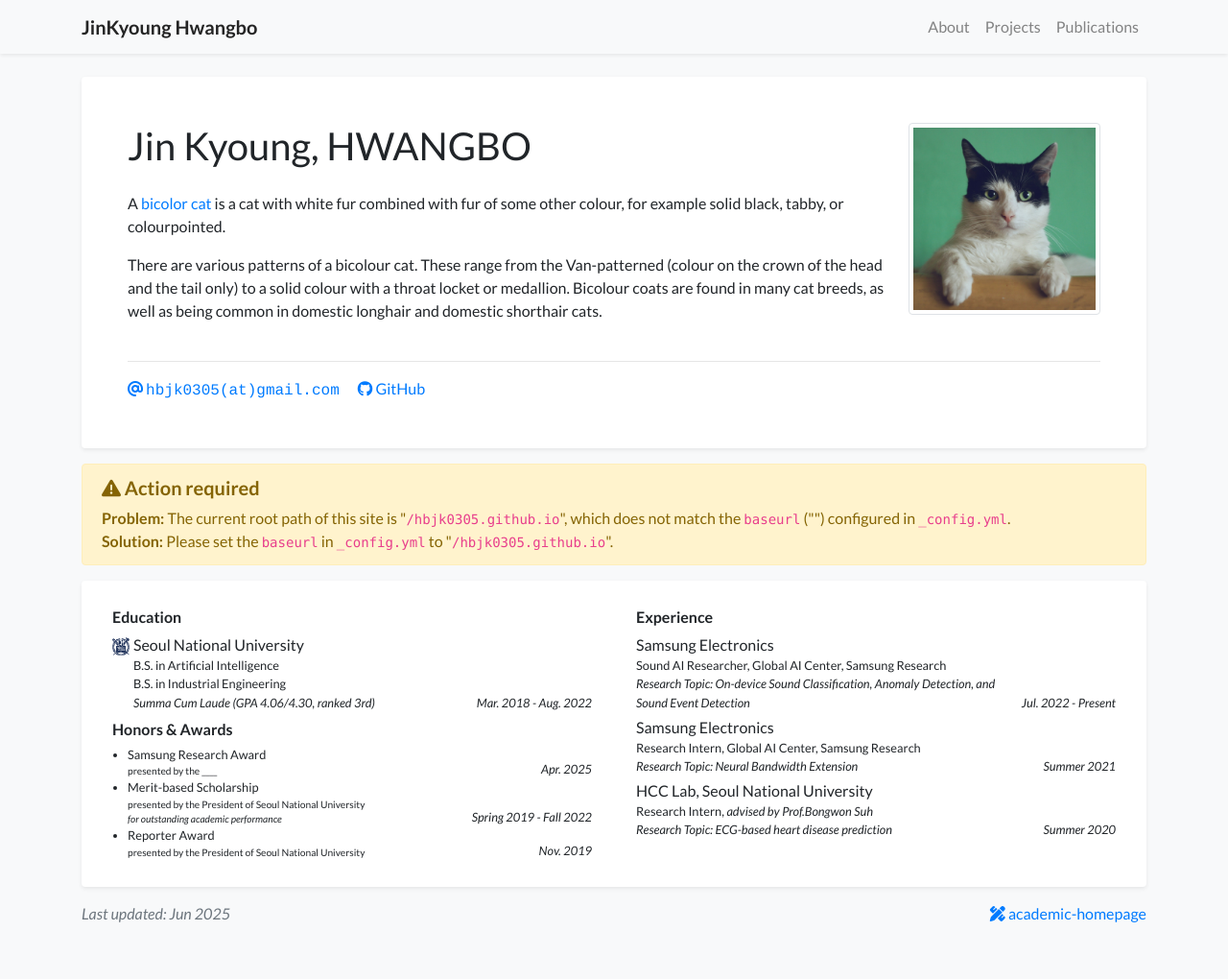
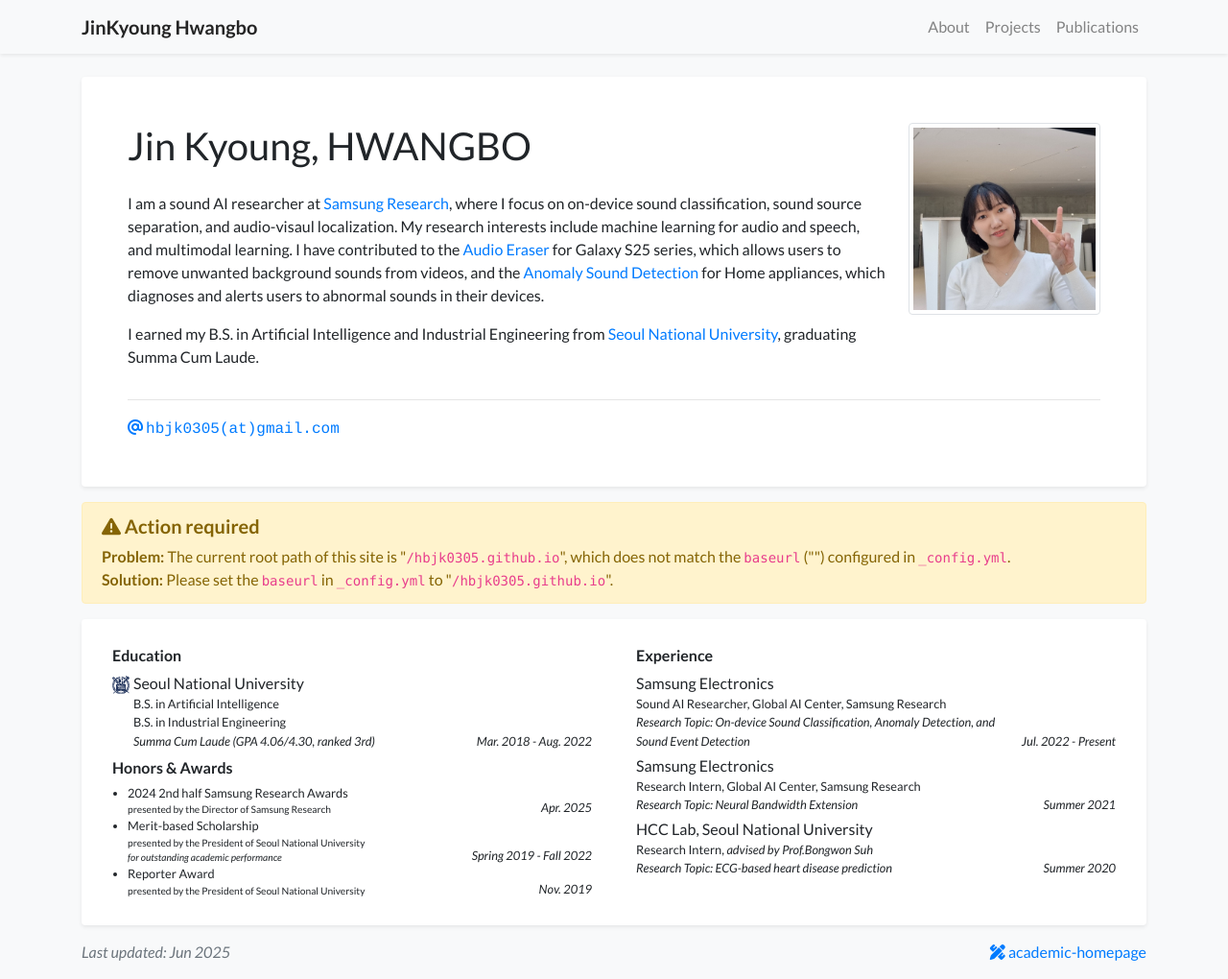
Before and after one commit to hbjk0305/hbjk0305.github.io, a Jekyll site: the page built from index.html, in a window 1280 px wide and 1020 px high. Shown: the whole window at 96% size. Built offline with Jekyll 4.4.1, drawn with Linux system fonts in a browser that asks for light colours; nearby versions of some CDN libraries; a style sheet for code colours, icons or effects is not loaded.

Commit message:
update bio

```diff
--- a/_data/profile.yml
+++ b/_data/profile.yml
@@ -11,7 +11,7 @@
 email: "hbjk0305@gmail.com"
 # cv_link: link-to-your-cv-file
 # gscholar: xFmQpf4AAAAJ  # This is an example, replace it with your own Google Scholar ID
-github: hbjk0305
+# github: hbjk0305
 # twitter: your_twitter_id  # Do not include the '@' symbol
 # wechat_qrcode: /assets/images/etc/wechat.jpg
 # wechat_prompt: >-
@@ -22,12 +22,13 @@
 short_bio_text_justify: false
 short_bio: >-
   <p>
-    A <a href="https://en.wikipedia.org/wiki/Bicolor_cat" target="_blank">bicolor cat</a> is a cat with white fur combined with fur of some other colour, for example solid black, tabby, or colourpointed.
+    I am a sound AI researcher at <a href="https://research.samsung.com/" target="_blank">Samsung Research</a>, where I focus on on-device sound classification, sound source separation, and audio-visaul localization.
+    My research interests include machine learning for audio and speech, and multimodal learning.
+    I have contributed to the <a href="https://www.youtube.com/watch?v=sixEkGyg2O8" target="_blank">Audio Eraser</a> for Galaxy S25 series, which allows users to remove unwanted background sounds from videos,
+    and the <a href="https://youtu.be/opsje6mc7CM?si=cc-X_uY9Lbvhbbs9&t=729" target="_blank">Anomaly Sound Detection</a> for Home appliances, which diagnoses and alerts users to abnormal sounds in their devices.
   </p>
   <p>
-    There are various patterns of a bicolour cat. These range from the Van-patterned (colour on the crown of the head
-    and the tail only) to a solid colour with a throat locket or medallion. Bicolour coats are found in many cat breeds,
-    as well as being common in domestic longhair and domestic shorthair cats.
+    I earned my B.S. in Artificial Intelligence and Industrial Engineering from <a href="https://en.snu.ac.kr/" target="_blank">Seoul National University</a>, graduating Summa Cum Laude.
   </p>
 
 portrait_url: /assets/images/photos/portrait.jpg
@@ -45,25 +46,27 @@
 
 experience:
 - name: Samsung Electronics
-  # logo: /assets/images/badges/samsung_blue.png
+  logo: /assets/images/badges/samsung_blue.png
   position: >-
     Sound AI Researcher, Global AI Center, Samsung Research <br>
     <em>Research Topic: On-device Sound Classification, Anomaly Detection, and Sound Event Detection</em>
   date: Jul. 2022 - Present
 - name: Samsung Electronics
+  logo: /assets/images/badges/samsung_blue.png
   position: >-
     Research Intern, Global AI Center, Samsung Research <br>
     <em>Research Topic: Neural Bandwidth Extension</em>
   date: Summer 2021
-- name: <a href="https://hcclab.notion.site/Human-Centered-Computing-Lab-HCCL-3fc9cecbb5a642d1ada697c83430dc47" target="_blank" style="color:inherit;">HCC Lab</a>, Seoul National University
+- name: <a href="htps://hcclab.notion.site/Human-Centered-Computing-Lab-HCCL-3fc9cecbb5a642d1ada697c83430dc47" target="_blank" style="color:inherit;">HCC Lab</a>, Seoul National University
+  logo: /assets/images/badges/snu_ui.png
   position: >-
     Research Intern, <i>advised by Prof.Bongwon Suh</i> <br>
     <em>Research Topic: ECG-based heart disease prediction</em>
   date: Summer 2020
 
 awards:
-- name: Samsung Research Award
-  content: presented by the ____
+- name: 2024 2nd half Samsung Research Awards
+  content: presented by the Director of Samsung Research
   date: Apr. 2025
 - name: Merit-based Scholarship
   content: >-
```
Also changed, not shown: assets/images/badges/samsung_blue.png, assets/images/photos/portrait.jpg.
